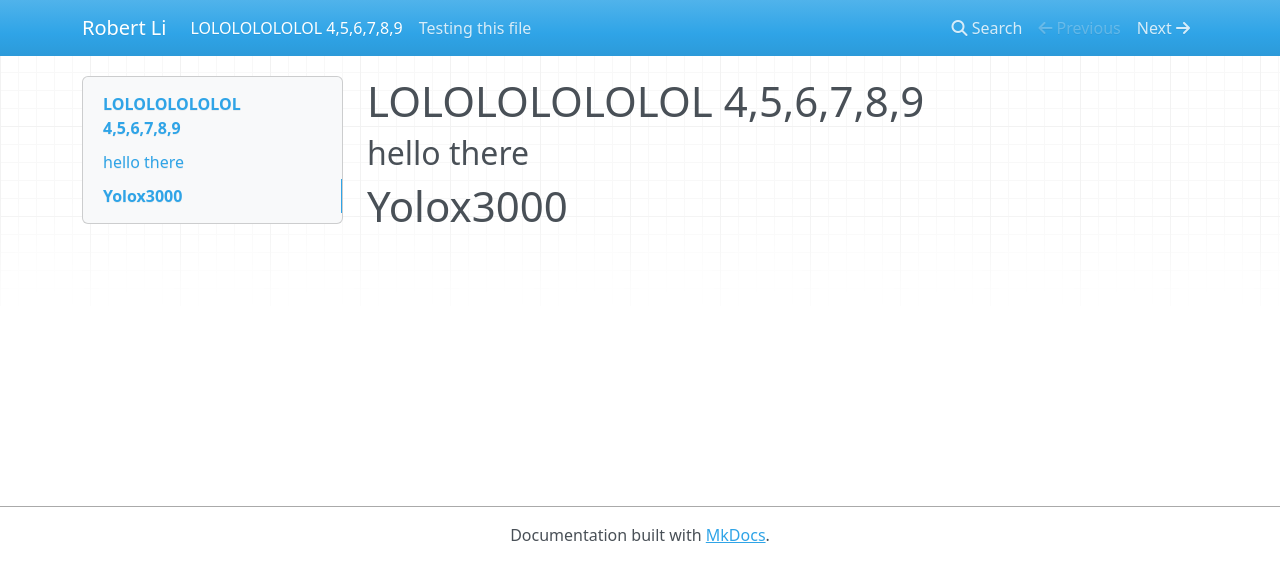
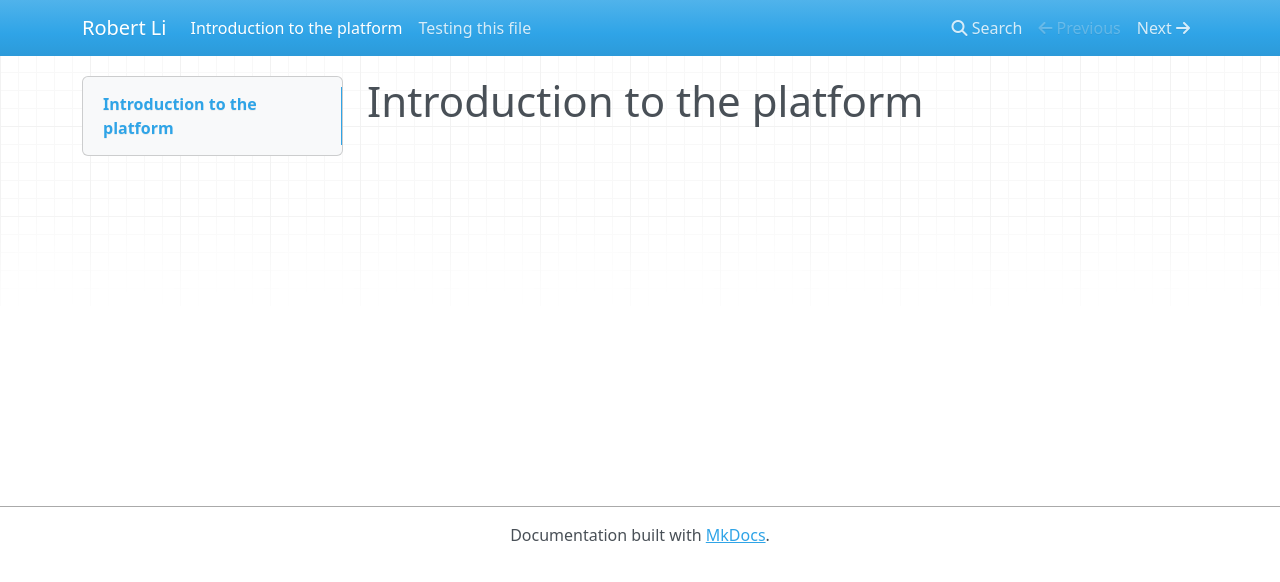
Before and after one commit to RLi97/mkdoctest, an MkDocs documentation site: the page built from docs/index.md, in a window 1280 px wide. Shown: the top 582 px of the page. Built offline with MkDocs 1.6.1, drawn with Linux system fonts in a browser that asks for light colours; nearby versions of some CDN libraries.

Commit message:
Update index.md

```diff
--- a/docs/index.md
+++ b/docs/index.md
@@ -1,3 +1 @@
-#LOLOLOLOLOLOL  4,5,6,7,8,9
-##hello there
-#Yolox3000
+#Introduction to the platform
```
